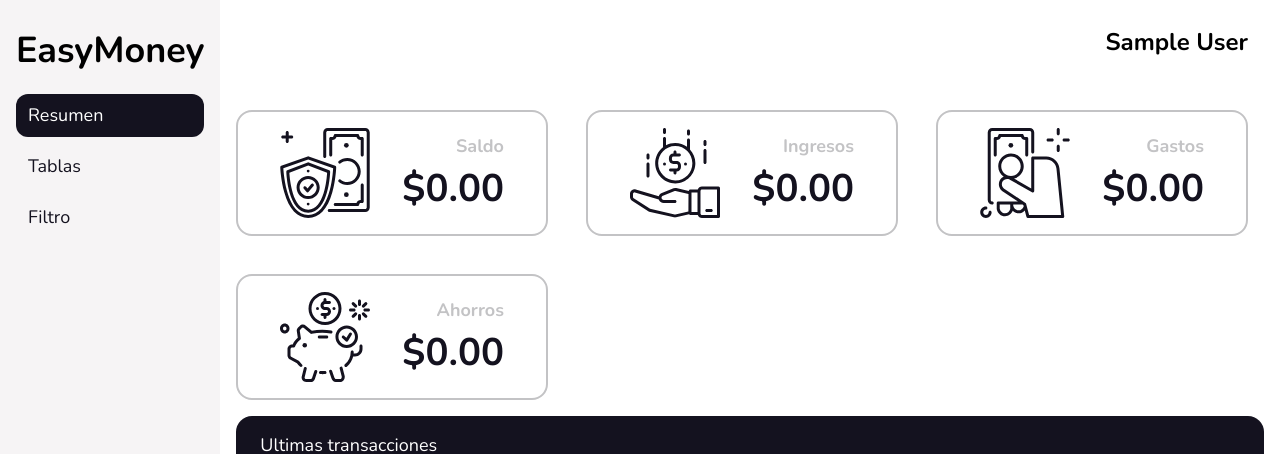
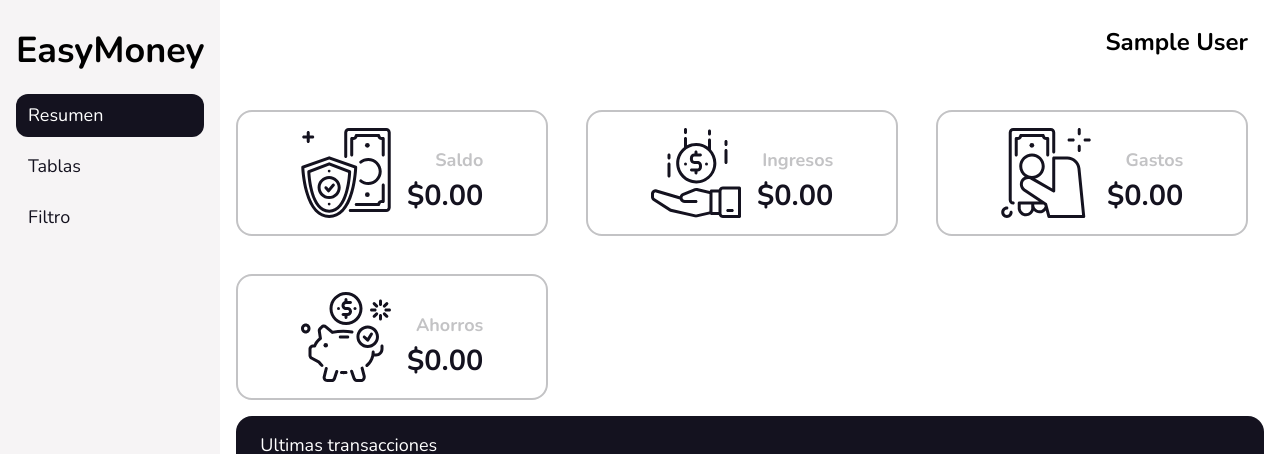
Before and after one commit to StalinAM/easy-money-app, a React (Vite) app: page /dashboard/overview in a window 1280 px wide. Shown: the top 454 px of the page. Built offline with nearby package versions, Linux system fonts and the light colour scheme; no server answers; the database is empty; sample sign-in values are in the browser's storage.

Commit message:
update styles

```diff
--- a/src/components/TotalInfo.jsx
+++ b/src/components/TotalInfo.jsx
@@ -20,7 +20,7 @@ const Container = styled.article`
   align-content: center;
   justify-content: center;
   align-items: flex-end;
-  gap: 2rem;
+  gap: 1rem;
   width: 100%;
   background-color: ${(props) => props.theme.white};
   border-radius: 16px;
@@ -28,7 +28,7 @@ const Container = styled.article`
   text-align: right;
   border: 2px solid ${(props) => props.theme.black_400};
   h2 {
-    font-size: 2.4rem;
+    font-size: 1.8rem;
     font-weight: bold;
     color: ${(props) => props.theme.black_500};
     @media screen and (max-width: 480px) {
@@ -39,9 +39,6 @@ const Container = styled.article`
     font-size: 1.125rem;
     font-weight: bold;
     color: ${(props) => props.theme.black_400};
-  }
-  @media screen and (max-width: 480px) {
-    padding: 2rem 1rem 0.5rem;
   }
 `
 const Icon = styled.div`
```
